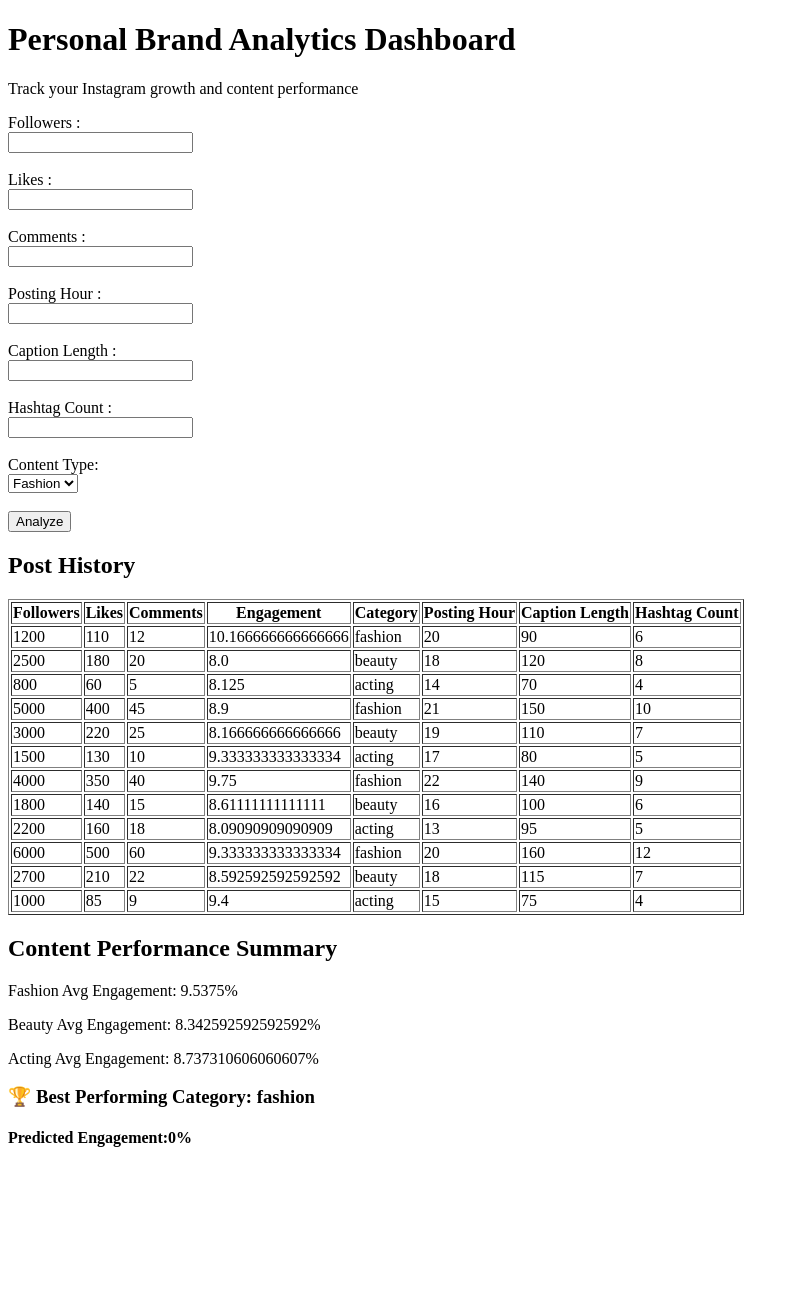
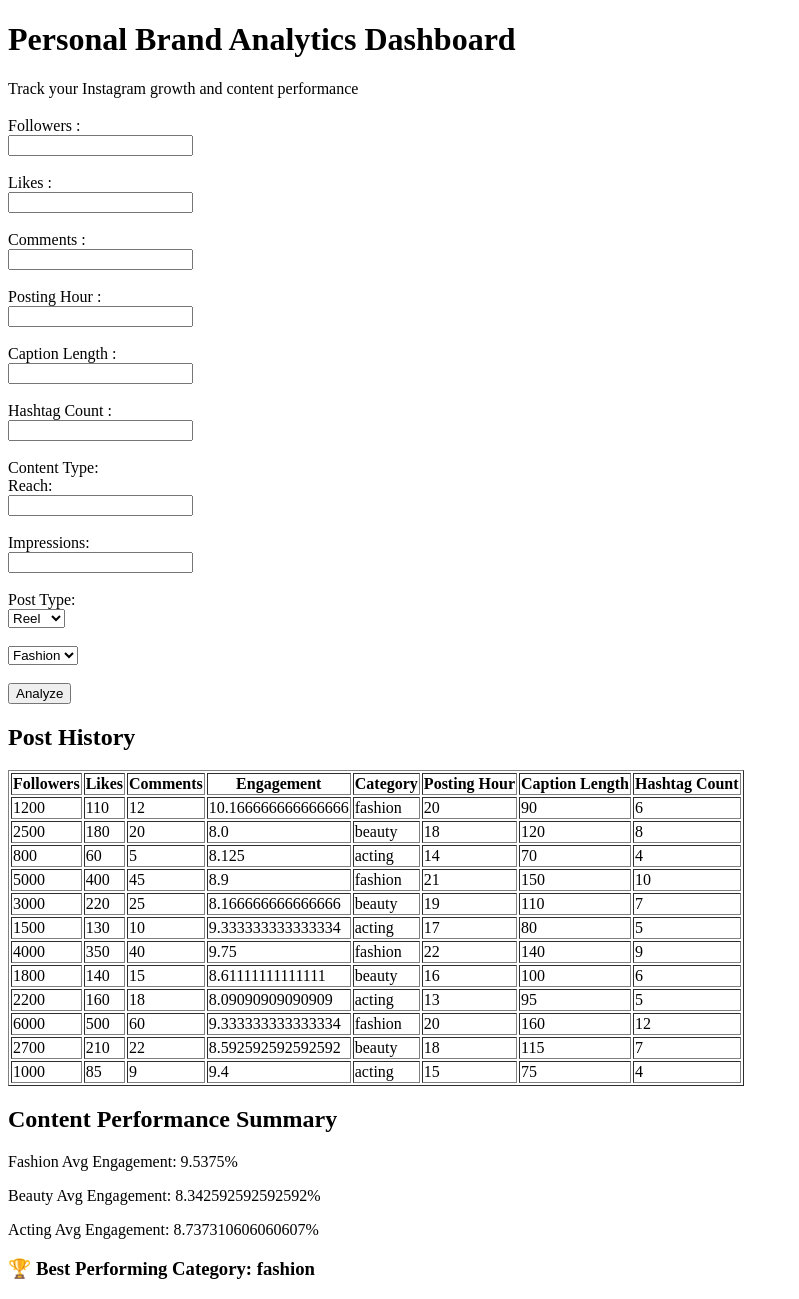
Before and after one commit to Tonishika17/InstaSmart, a Flask app: page / in a window 1280 px wide. Shown: the whole page, without its empty margins (0-799 px from the left). Before the commit the page ends 1147 px from the top, so only its background shows below. Run offline with Flask 3, Linux system fonts and the light colour scheme; data comes from the database, SQL or seed files in the repository; both versions use the stored data as it was after the commit; parts of the project's set-up code (start-up, migrations or seed data) failed here and were passed over.

Commit message:
Add new features

```diff
--- a/app.py
+++ b/app.py
@@ -16,6 +16,7 @@ def home():
     engagement_rate = None
     content_type = ""
     best_category = ""
+    suggestion = ""
     predicted_engagement = 0
     fashion_avg = 0
     beauty_avg = 0
@@ -26,7 +27,16 @@ def home():
         likes = int(request.form["likes"])
         comments = int(request.form["comments"])
         content_type = request.form["content_type"]
+        reach = int(request.form["reach"])
+        impressions = int(request.form["impressions"])
+        post_type = request.form["post_type"]
+        post_type_map = {
+            "reel": 0,
+            "photo": 1,
+            "video": 2
+            }
 
+        post_type_encoded = post_type_map[post_type]
         category_map = {
             "fashion": 0,
             "beauty": 1,
@@ -46,10 +56,25 @@ def home():
             hour,
             caption_length,
             hashtags,
-            category
+            category,
+            reach,
+            impressions,
+            post_type_encoded
             ]]
 
         predicted_engagement = model.predict(input_data)[0]
+        suggestion = ""
+        if predicted_engagement < engagement_rate:
+            suggestion = "⚠️ Your post underperformed. Try improving strategy."
+        elif predicted_engagement > engagement_rate:
+            suggestion = "✅ Good performance! Similar posts may work well."
+        # smarter rules
+        if hashtags < 5:
+            suggestion += " Use more hashtags."
+        if hour < 12:
+            suggestion += " Try posting in evening hours."
+        if category == 2:
+            suggestion += " Acting content is performing well."
         #save in db
         new_post = Post(
             followers=followers,
@@ -59,6 +84,9 @@ def home():
             caption_length=caption_length,
             hashtags=hashtags,
             category=category,
+            reach=reach,
+            impressions=impressions,
+            post_type=post_type_encoded,
             engagement=engagement_rate
         )
 
@@ -115,7 +143,8 @@ def home():
         beauty_avg=beauty_avg,
         acting_avg=acting_avg,
         best_category=best_category,
-        predicted_engagement=round(predicted_engagement, 2)
+        predicted_engagement=round(predicted_engagement, 2),
+        suggestion=suggestion
         )
 
 @app.route("/export")
@@ -128,7 +157,17 @@ def export():
         writer = csv.writer(file)
 
         # header
-        writer.writerow(["followers", "likes", "comments", "hour", "caption_length", "hashtags", "category", "engagement"])
+        writer.writerow([
+            "followers",
+            "hour",
+            "caption_length",
+            "hashtags",
+            "category",
+            "reach",
+            "impressions",
+            "post_type",
+            "engagement"
+            ])
 
         # data
         for post in posts:
@@ -140,6 +179,9 @@ def export():
                 post.caption_length,
                 post.hashtags,
                 post.category,
+                post.reach,
+                post.impressions,
+                post.post_type,
                 post.engagement
             ])
 
--- a/models.py
+++ b/models.py
@@ -16,3 +16,6 @@ class Post(db.Model):
     hashtags = db.Column(db.Integer)
     category = db.Column(db.Integer)
     engagement = db.Column(db.Float)
+    reach = db.Column(db.Integer)
+    impressions = db.Column(db.Integer)
+    post_type = db.Column(db.Integer)
--- a/templates/index.html
+++ b/templates/index.html
@@ -26,7 +26,7 @@
             Difference: {{ predicted_engagement - engagement }}%
         </p>
         {% endif %}
-
+        <h3> {{ suggestion }}</h3>
         <label> Followers : </label> <br>
         <input type="number" name="followers"><br><br>
 
@@ -46,7 +46,17 @@
         <input type="number" name="hashtags"><br><br>
 
         <label>Content Type:</label><br>
-
+        <label>Reach:</label><br>
+        <input type="number" name="reach"><br><br>
+        <label>Impressions:</label><br>
+        <input type="number" name="impressions"><br><br>
+        <label>Post Type:</label><br>
+        <select name="post_type">
+            <option value="reel">Reel</option>
+            <option value="photo">Photo</option>
+            <option value="video">Video</option>
+        </select>
+        <br><br>
         <select name="content_type">
         <option value="fashion">Fashion</option>
         <option value="beauty">Beauty</option>
@@ -99,6 +109,5 @@
     <p>Acting Avg Engagement: {{ acting_avg }}%</p>
 
     <h3>🏆 Best Performing Category: {{ best_category }}</h3>
-    <h4> Predicted Engagement:{{predicted_engagement}}%</h4>
 </body>
 </html>
--- a/train_model.py
+++ b/train_model.py
@@ -6,7 +6,7 @@ from sklearn.ensemble import RandomForestRegressor
 from sklearn.metrics import mean_absolute_error, r2_score
 
 data = pd.read_csv("dataset.csv")
-X=data[["followers","hour","caption_length","hashtags","category"]]
+X=data[["followers","hour","caption_length","hashtags","category","reach","impressions","post_type"]]
 y=data["engagement"]
 
 X_train, X_test, y_train, y_test = train_test_split(
```
Also changed, not shown: dataset.csv (+13 -9 lines), instance/database.db, 1 other file.
